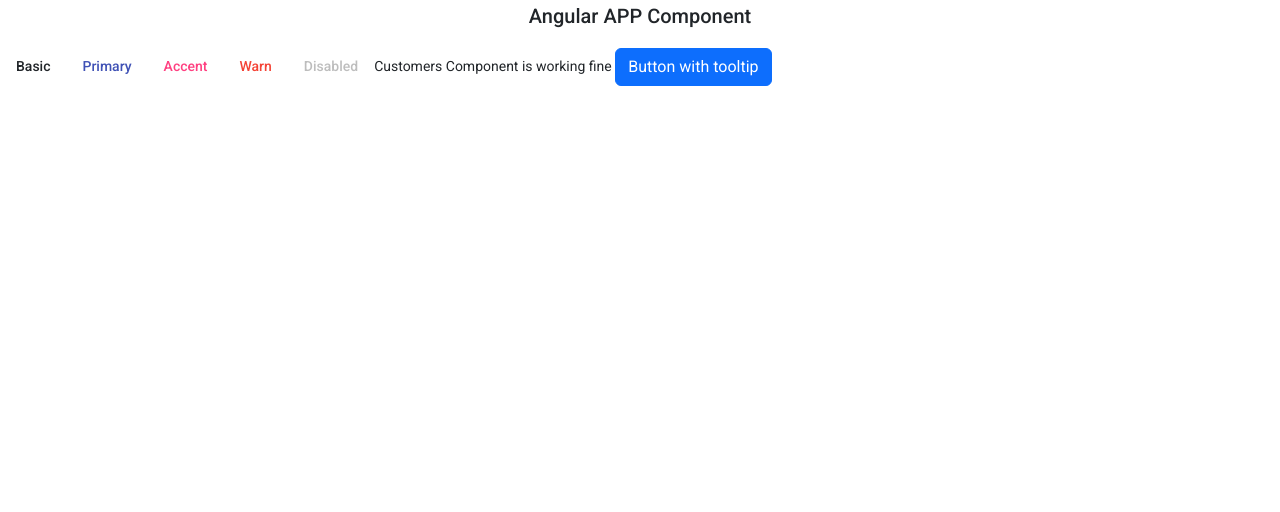
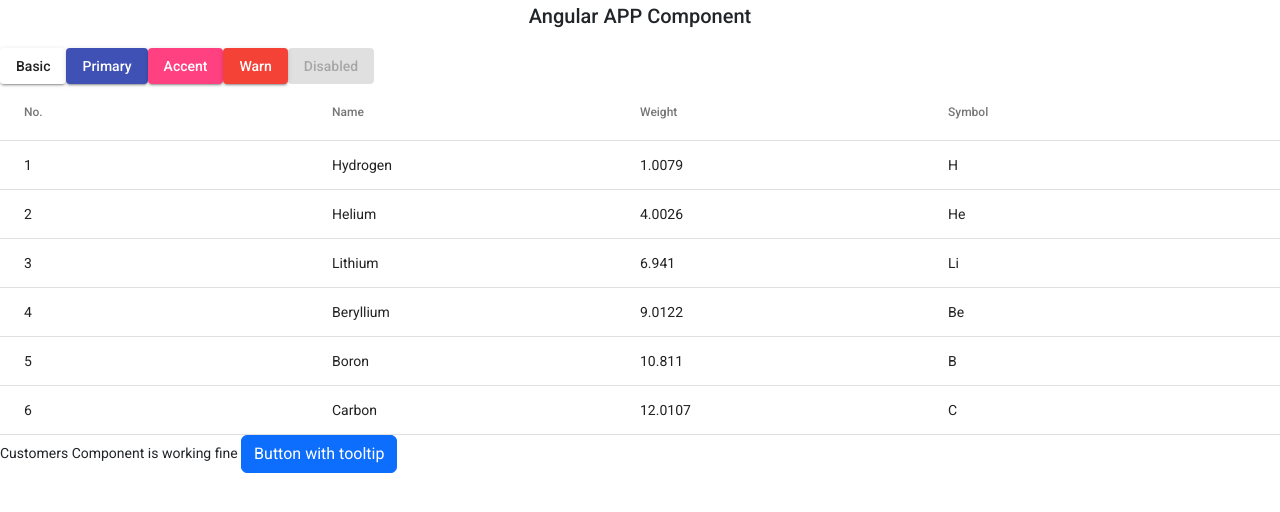
Before and after one commit to farrukh0913/Shapespark, an Angular app: page /customers in a window 1280 px wide. Shown: the top 512 px of the page. Built offline with nearby package versions, Linux system fonts and the light colour scheme.

Commit message:
mat table

```diff
--- a/src/app/app.component.html
+++ b/src/app/app.component.html
@@ -1,7 +1,17 @@
 <h2 style="text-align: center;">Angular APP Component</h2>
-<button mat-button>Basic</button>
-<button mat-button color="primary">Primary</button>
-<button mat-button color="accent">Accent</button>
-<button mat-button color="warn">Warn</button>
-<button mat-button disabled>Disabled</button>
+<button mat-raised-button>Basic</button>
+    <button mat-raised-button color="primary">Primary</button>
+    <button mat-raised-button color="accent">Accent</button>
+    <button mat-raised-button color="warn">Warn</button>
+    <button mat-raised-button disabled>Disabled</button>
+
+    <mat-table #table [dataSource]="dataSource" matSort>
+        <ng-container matColumnDef="{{column.id}}" *ngFor="let column of columnNames">
+          <mat-header-cell *matHeaderCellDef mat-sort-header> {{column.value}}</mat-header-cell>
+          <mat-cell *matCellDef="let element"> {{element[column.id]}}</mat-cell>
+        </ng-container>
+
+        <mat-header-row *matHeaderRowDef="displayedColumns"></mat-header-row>
+        <mat-row *matRowDef="let row; columns: displayedColumns;"></mat-row>
+      </mat-table>
 <router-outlet></router-outlet>
--- a/src/app/app.component.ts
+++ b/src/app/app.component.ts
@@ -1,5 +1,13 @@
-import { Component } from '@angular/core';
+import { Component, ViewChild } from '@angular/core';
+import { MatSort } from '@angular/material/sort';
+import { MatTableDataSource } from '@angular/material/table';
 
+export interface Element {
+  position: number,
+  name: string,
+  weight: number,
+  symbol: string
+}
 @Component({
   selector: 'app-root',
   templateUrl: './app.component.html',
@@ -7,4 +15,43 @@ import { Component } from '@angular/core';
 })
 export class AppComponent {
   title = 'Shapespark';
+  dataSource: any;
+  displayedColumns: any[] = [];
+
+  /**
+   * Pre-defined columns list for user table
+   */
+  columnNames = [{
+    id: 'position',
+    value: 'No.',
+
+  }, {
+    id: 'name',
+    value: 'Name',
+  },
+    {
+      id: 'weight',
+      value: 'Weight',
+    },
+    {
+      id: 'symbol',
+      value: 'Symbol',
+    }];
+
+  ngOnInit() {
+    this.displayedColumns = this.columnNames.map(x => x.id);
+    this.createTable();
+  }
+
+  createTable() {
+    let tableArr: Element[] = [{ position: 1, name: 'Hydrogen', weight: 1.0079, symbol: 'H' },
+      { position: 2, name: 'Helium', weight: 4.0026, symbol: 'He' },
+      { position: 3, name: 'Lithium', weight: 6.941, symbol: 'Li' },
+      { position: 4, name: 'Beryllium', weight: 9.0122, symbol: 'Be' },
+      { position: 5, name: 'Boron', weight: 10.811, symbol: 'B' },
+      { position: 6, name: 'Carbon', weight: 12.0107, symbol: 'C' },
+    ];
+
+    this.dataSource = new MatTableDataSource(tableArr);
+  }
 }
```
Also changed, not shown: src/app/app.module.ts (+15 -1 lines), src/app/modules/customers/customers.module.ts (+22 -1 lines), src/app/modules/customers/customers/customers.component.ts (+6 -1 lines), src/app/modules/customers/customers/customers.component.html (line endings or trailing spaces).
